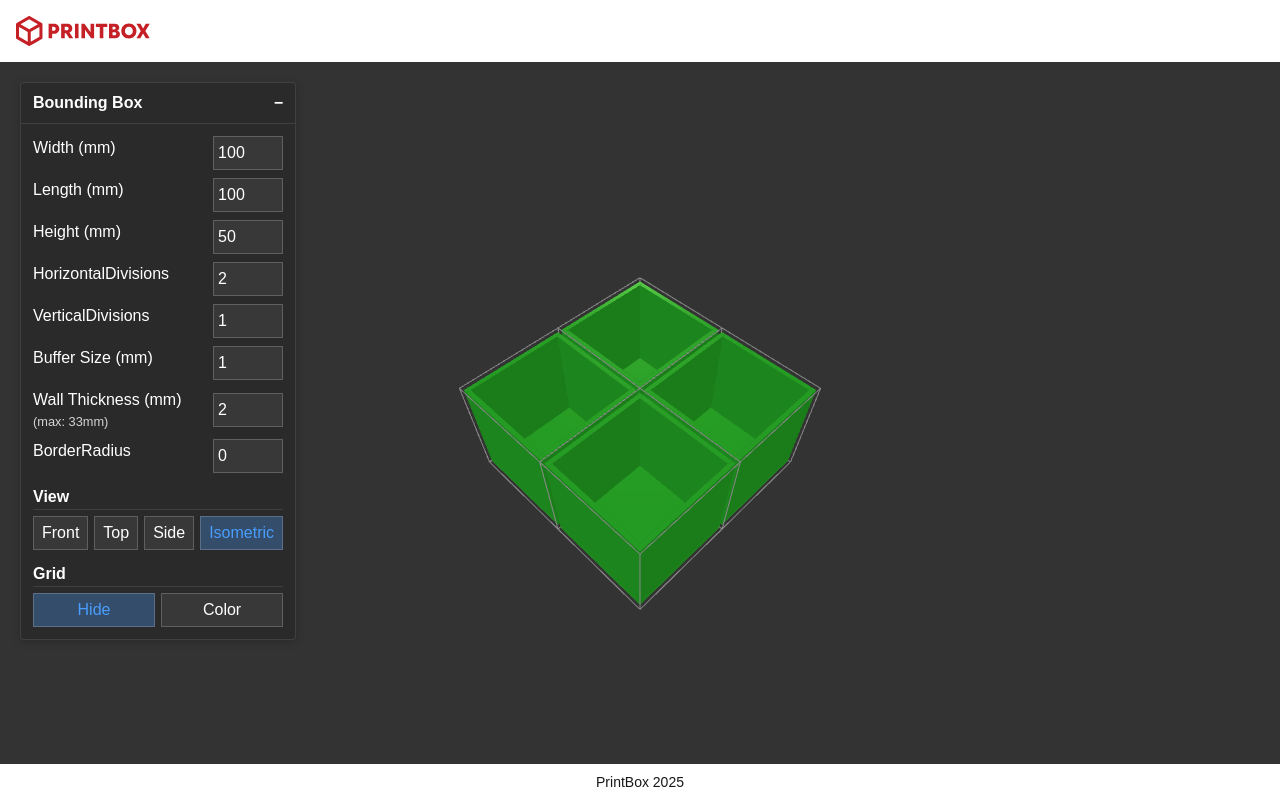
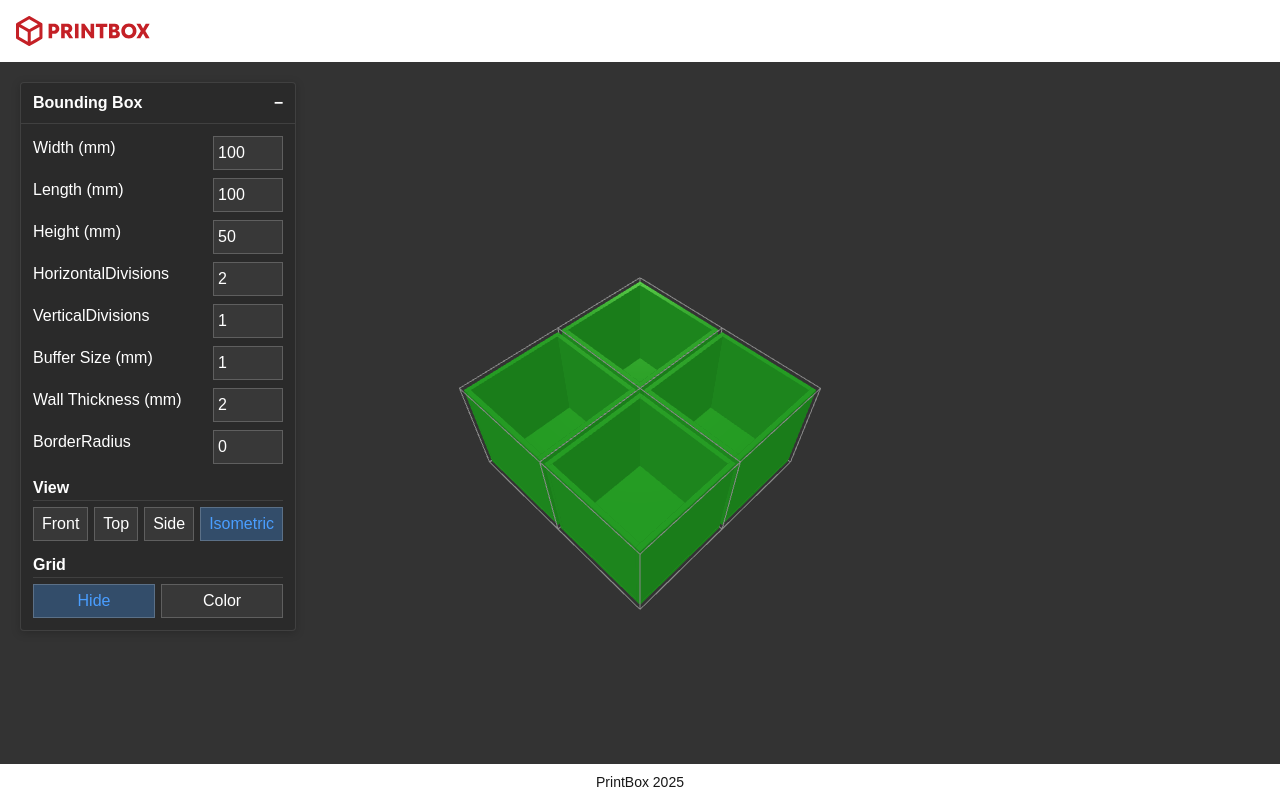
Before and after one commit to chrisknsmn/printbox, a Next.js app: page / in a window 1280 px wide. Built offline with nearby package versions, Linux system fonts and the light colour scheme.

Commit message:
Update ThreeScene.tsx

```diff
--- a/app/components/ThreeScene.tsx
+++ b/app/components/ThreeScene.tsx
@@ -886,11 +886,6 @@ export default function ThreeScene() {
                             ? " (mm)"
                             : "")}
                     </label>
-                    {field === "wallThickness" && (
-                      <div style={{ fontSize: "0.8em", opacity: 0.8 }}>
-                        (max: {maxWallThickness}mm)
-                      </div>
-                    )}
                   </div>
                   {field === "wallThickness" ? (
                     <div
```
